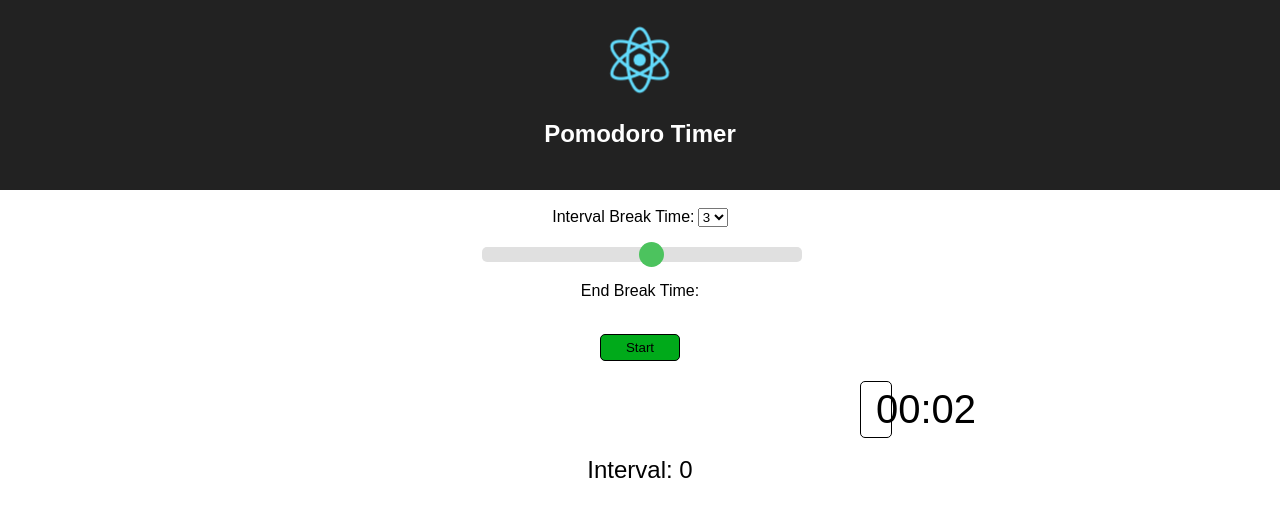
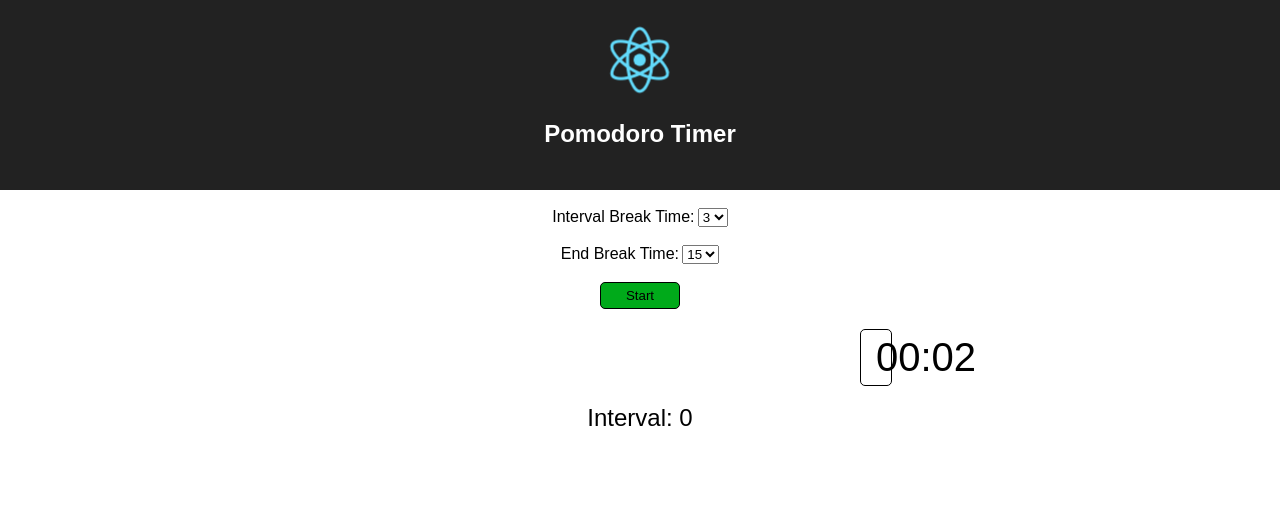
Before and after one commit to mjc714/React-Apps, a React (Create React App) app in the folder pomodoro-app/: page / in a window 1280 px wide. Shown: the top 516 px of the page. Built offline with nearby package versions, Linux system fonts and the light colour scheme; the HTML template or start-up script is replaced by a standard one.

Commit message:
Removed tested slider.

```diff
--- a/pomodoro-app/src/App.js
+++ b/pomodoro-app/src/App.js
@@ -50,9 +50,30 @@ class EndBreakTimeInput extends React.Component {
   render() {
     const endBreakTime = this.props.endBreakTime;
     return (
-      <div id="slidecontainer">
-        <input type="range" min="15" max="30" value={endBreakTime} className="slider" id="myRange" onChange={this.handleEndChange} />
-        <p>End Break Time: <span>{endBreakTime}</span></p>
+      <div className="breakTimes">
+        <form className="endBreakSelect">
+          <label className="endBreakLabel">
+            End Break Time:
+          </label>
+          <select className="endBreakTime" value={endBreakTime} onChange={this.handleEndChange}>
+            <option value="15">15</option>
+            <option value="16">16</option>
+            <option value="17">17</option>
+            <option value="18">18</option>
+            <option value="19">19</option>
+            <option value="20">20</option>
+            <option value="21">21</option>
+            <option value="22">22</option>
+            <option value="23">23</option>
+            <option value="24">24</option>
+            <option value="25">25</option>
+            <option value="26">26</option>
+            <option value="27">27</option>
+            <option value="28">28</option>
+            <option value="29">29</option>
+            <option value="30">30</option>
+          </select><br />
+        </form>
       </div>
     );
   }
```
